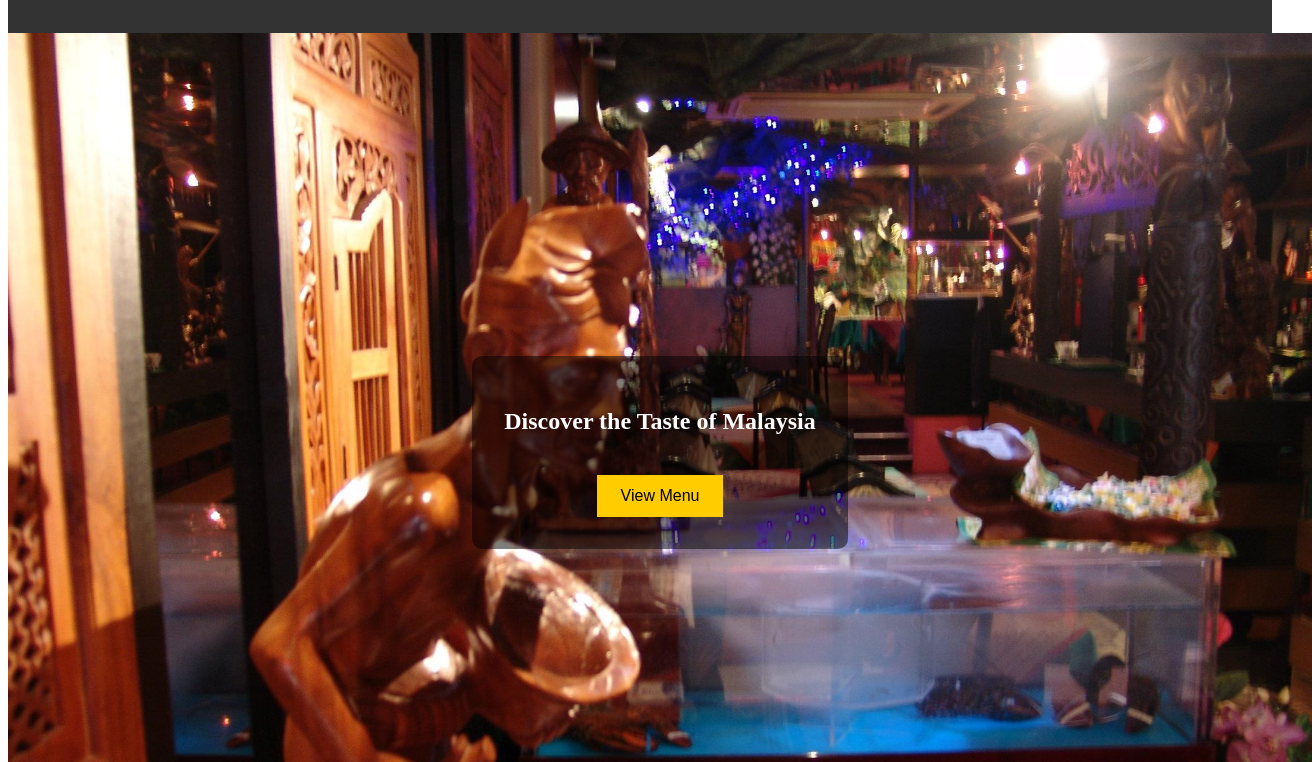
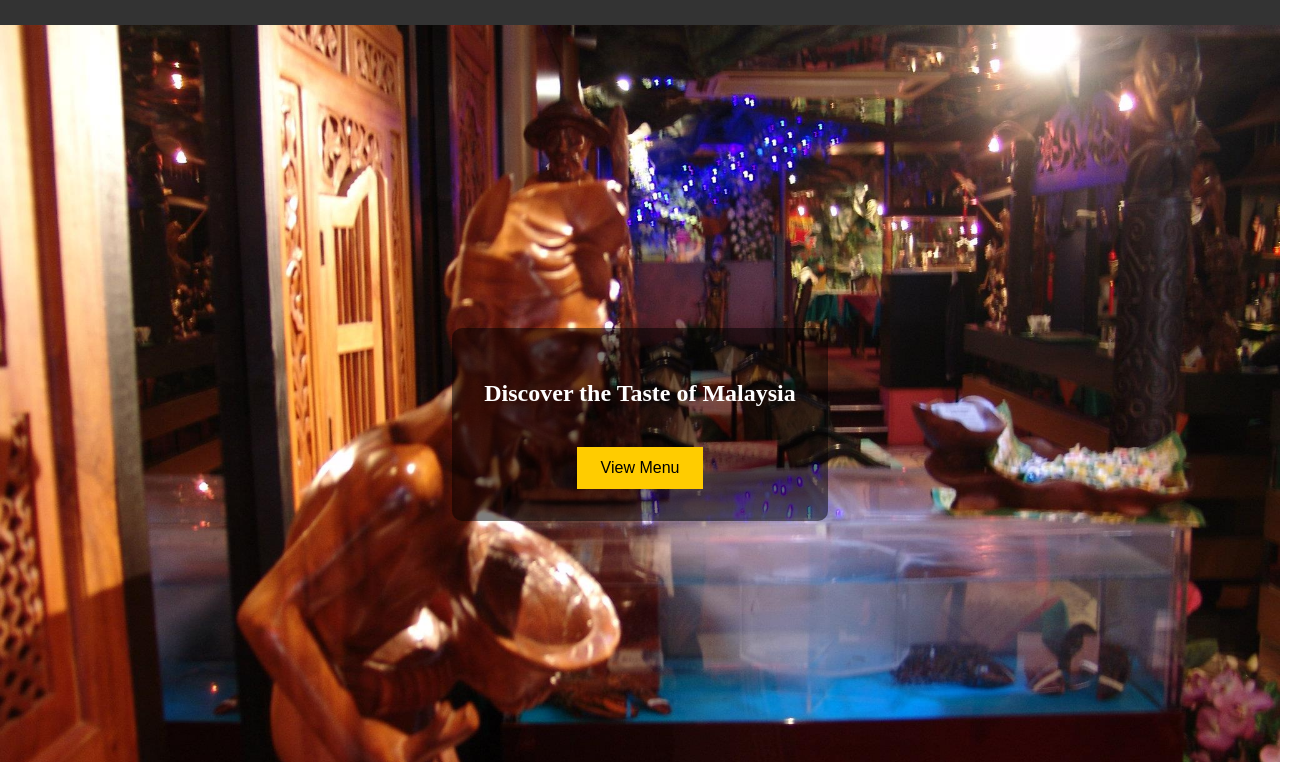
Before and after one commit to EclecticQuiziverse/KualalumpurRestaurant, a plain HTML site: page index.html in a window 1280 px wide. Shown: the part 176-938 px from the top of the page, 1312 px wide, since content can reach past the window. Drawn offline with Linux system fonts and the light colour scheme.

Commit message:
New style

```diff
--- a/assets/css/style.css
+++ b/assets/css/style.css
@@ -1,3 +1,9 @@
+body {
+  margin: 0;
+  padding: 0;
+  box-sizing: border-box;
+}
+
 .bg-image {
     background: url('images/restaurant.jpg') center center/cover no-repeat;
     min-height: 60vh;
@@ -45,6 +51,8 @@ section {
   justify-content: center;
   text-align: center;
   color: white;
+  padding: 0 20px; /* Match other sections */
+  box-sizing: border-box;
 }
 
 .hero-slideshow {
@@ -57,18 +65,20 @@ section {
 }
 
 .hero-slideshow .slide {
-  position: absolute;
-  top: 0;
-  left: 0;
   width: 100%;
   height: 100%;
   object-fit: cover;
   opacity: 0;
+  position: absolute;
   transition: opacity 1s ease-in-out;
+  top: 0;
+  left: 0;
+  right: 0;
 }
 
 .hero-slideshow .slide.active {
   opacity: 1;
+  z-index: 1;
 }
 
 .hero-content {
--- a/index.html
+++ b/index.html
@@ -5,13 +5,6 @@
     <meta name="viewport" content="width=device-width, initial-scale=1" />
     <title>Kuala Lumpur Restaurant</title>
     <link rel="stylesheet" href="assets/css/style.css" />
-    <style>
-      @media (max-width: 600px) {
-        body {
-          background-color: lightblue;
-        }
-      }
-    </style>
   </head>
   <body>
     <!-- Language Switcher -->
```
